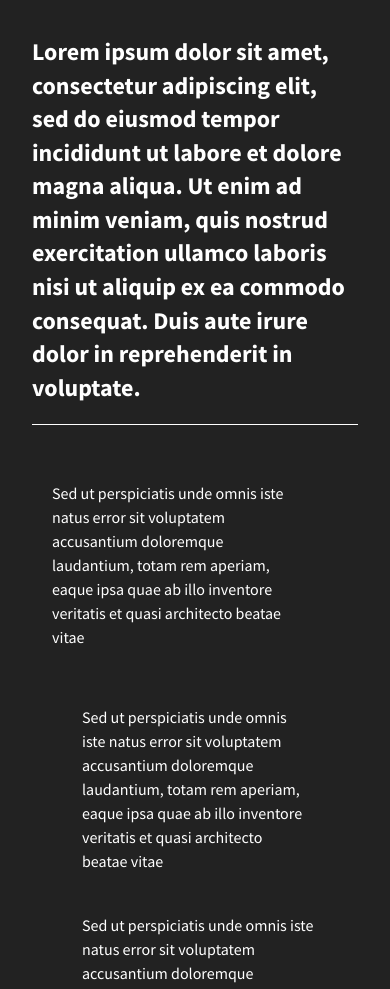
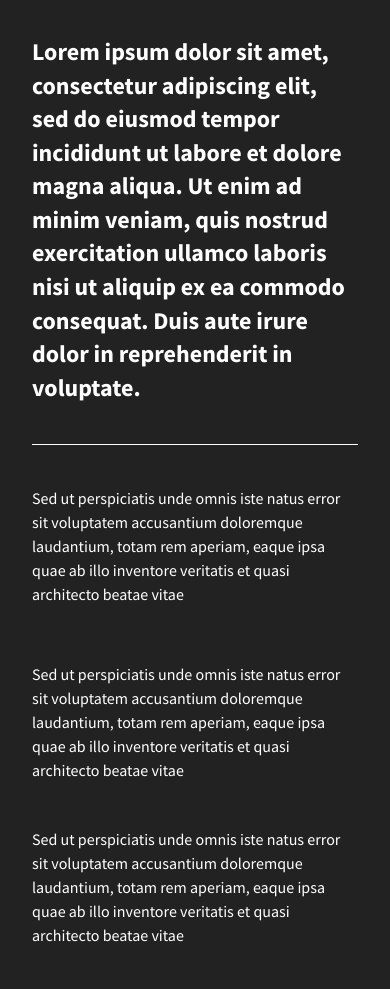
Before and after one commit to VidaWee/08.01-206-flexbox-starter-2023, a plain HTML site: page index.html in a window 390 px wide. Shown: the part 65-1054 px from the top of the page. Drawn offline with nearby package versions, Linux system fonts and the light colour scheme.

Commit message:
fix div's padding and margin issue

```diff
--- a/css/main.css
+++ b/css/main.css
@@ -411,25 +411,44 @@ footer{
         margin: 20px;
     }
 
+    #div-1{
+
+        border: 0;
+        padding-left: 0;
+        padding-right: 0;
+        margin-top: 5px;
+        margin-left: 0;
+        margin-right: 0;
+
+    }
+
+
     #div-2{
 
        border: 0;
-       padding: auto;
-
+       padding-bottom: 5px;
+       padding-right: 0;
+       padding-left: 0;
+       margin-left: 0;
+       margin-right: 0;
     }
 
     #div-3{
 
 
        border: 0;
-       padding: auto;
+       padding-bottom: 5px;
+       padding-right: 0;
+       padding-left: 0;
+       margin-left: 0;
+       margin-right: 0;
+    }
+
+
+    main{
+
+        padding-bottom: 20px;
+    }
+
 
     }
-
-    #div-1{
-
-        border: 0;
-        padding: auto;
-    }
-
-    }
```
